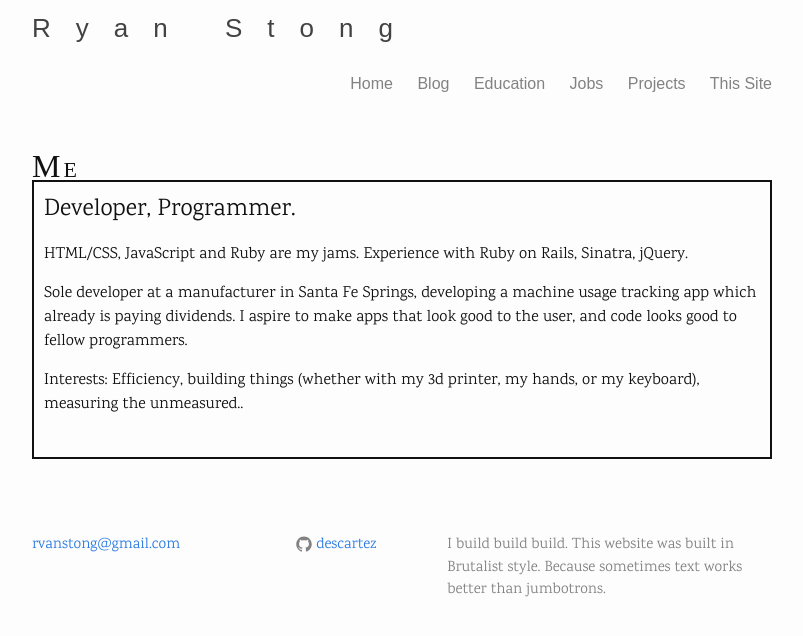
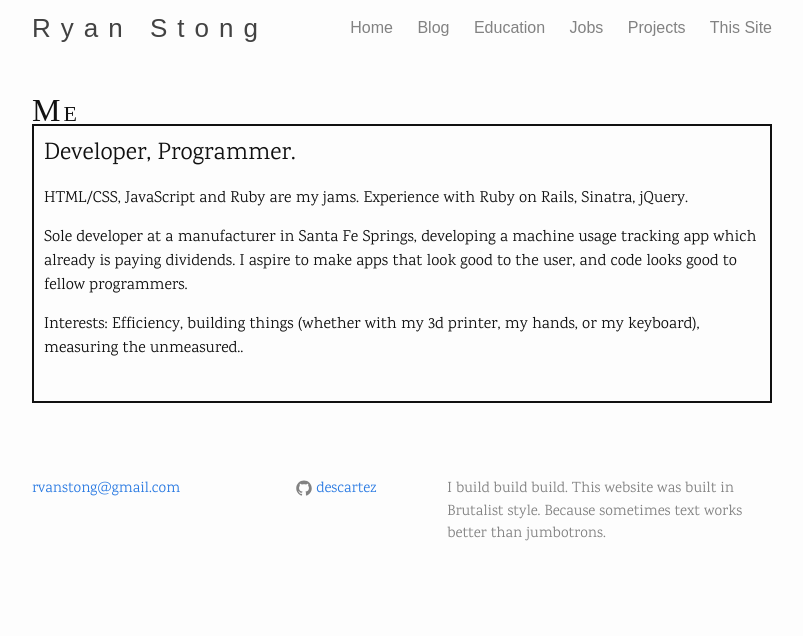
Before and after one commit to descartez/descartez.github.io, a Jekyll site: the page built from index.html, in a window 1280 px wide. Shown: the top 636 px of the page, without its empty margins (238-1041 px from the left). Built offline with Jekyll 4.4.1, drawn with Linux system fonts in a browser that asks for light colours; some web fonts are replaced.

Commit message:
modifies header to allow for more space for links

```diff
--- a/_sass/_layout.scss
+++ b/_sass/_layout.scss
@@ -13,7 +13,7 @@
     font-size: 26px;
     font-weight: 300;
     line-height: 56px;
-    letter-spacing: 25px;
+    letter-spacing: 10px;
     margin-bottom: 0;
     float: left;
 
```
